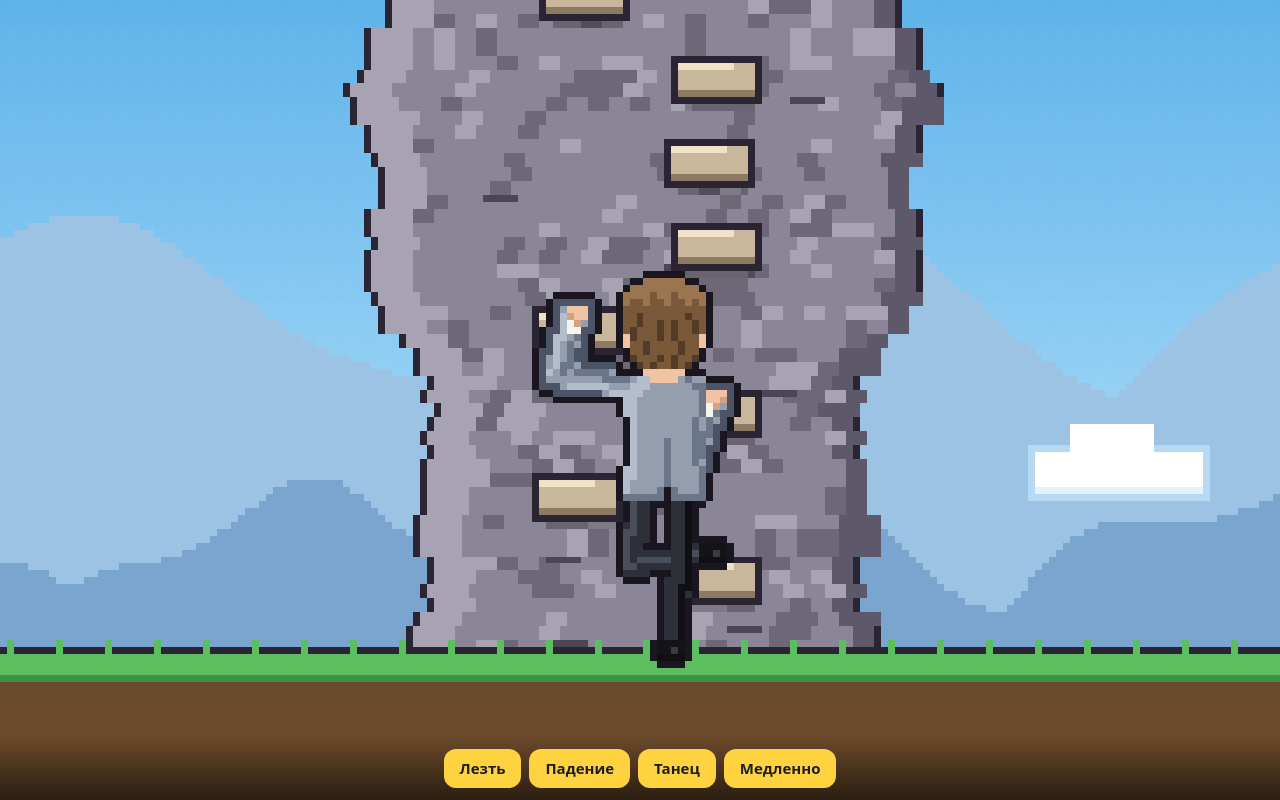
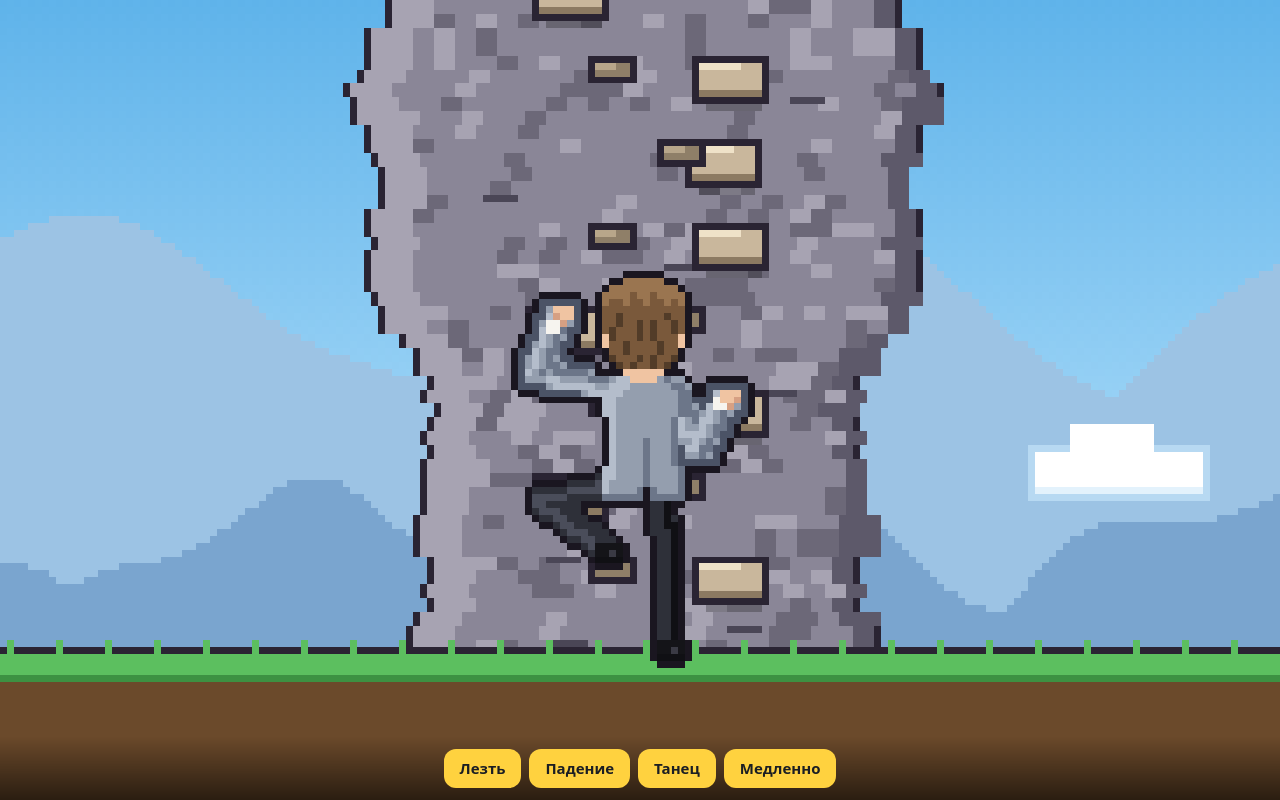
Before and after one commit to Byba123456789/tg-card-a16, a plain HTML site: page proto.html in a window 1280 px wide. Drawn offline with Linux system fonts and the light colour scheme.

Commit message:
Отдельные выступы для ног

```diff
--- a/char.js
+++ b/char.js
@@ -158,8 +158,9 @@ const Char = (() => {
     { hip: [0, 4], hl: [-12, -33], hr: [12, -33], fl: [-11, 21], fr: [11, 21], wink: true },
   ];
 
-  // holdAt(i) — зацепка i ({x, y, side}); для i < 0 — точка на земле. Руки на зацепках k и k-1, ноги на k-3 (согнутая) и k-4 (прямая)
-  function create(holdAt) {
+  // holdAt(i) — зацепка для рук ({x, y, side}); footAt(j, side) — выступ для ноги на ряду j ({x, y, ground}).
+  // Руки на зацепках k и k-1, ноги на рядах k-3 (согнутая) и k-4 (прямая), каждая нога на своей стороне
+  function create(holdAt, footAt) {
     const off = document.createElement('canvas');
     off.width = OW; off.height = OH;
     const oc = off.getContext('2d');
@@ -176,9 +177,9 @@ const Char = (() => {
     };
 
     const grip = i => { const h = holdAt(i); return { x: h.x, y: h.y - 1 }; };
-    const step = i => { const h = holdAt(i); return { x: h.x, y: h.ground ? h.y : h.y - 3 }; };
+    const step = (f, j) => { const h = footAt(j, f === 'L' ? -1 : 1); return { x: h.x, y: h.ground ? h.y : h.y - 3 }; };
     function restHip() {
-      const hl = grip(c.handOn.L), hr = grip(c.handOn.R), fl = step(c.footOn.L), fr = step(c.footOn.R);
+      const hl = grip(c.handOn.L), hr = grip(c.handOn.R), fl = step('L', c.footOn.L), fr = step('R', c.footOn.R);
       return { x: (hl.x + hr.x) * 0.3 + (fl.x + fr.x) * 0.2, y: Math.max(hl.y, hr.y) + 12 };
     }
 
@@ -191,7 +192,7 @@ const Char = (() => {
       c.footOn.L = k - 4 + (k % 2 ? 1 : 0);
       c.footOn.R = k - 3 - (k % 2 ? 1 : 0);
       c.hand.L = grip(c.handOn.L); c.hand.R = grip(c.handOn.R);
-      c.foot.L = step(c.footOn.L); c.foot.R = step(c.footOn.R);
+      c.foot.L = step('L', c.footOn.L); c.foot.R = step('R', c.footOn.R);
       c.rest = restHip();
       c.hip = { ...c.rest };
     };
@@ -207,7 +208,7 @@ const Char = (() => {
       c.footOn[foot] = k - 2;
       c.k = k;
       const hip1 = restHip();
-      c.tr = { dur, t: 0, hand, foot, swing, side: holdAt(k).side, h0, h1: grip(k), f0, f1: step(k - 2), hip0, hip1 };
+      c.tr = { dur, t: 0, hand, foot, swing, side: holdAt(k).side, h0, h1: grip(k), f0, f1: step(foot, k - 2), hip0, hip1 };
       c.mode = 'climb';
     };
 
--- a/proto.html
+++ b/proto.html
@@ -21,7 +21,7 @@ canvas { display: block; width: 100%; height: 100%; image-rendering: pixelated;
   <button id="bDance">Танец</button>
   <button id="bSlow">Медленно</button>
 </div>
-<script src="char.js?h=b8b10e62"></script>
+<script src="char.js?h=fb6c56df"></script>
 <script>
 const cv = document.getElementById('cv');
 const g = cv.getContext('2d');
@@ -33,10 +33,14 @@ const SIDES = [1, -1, 1, 1, 1, -1, -1, 1, -1, -1, -1, 1, 1, -1];
 const rnd = n => { const x = Math.sin(n * 127.1 + 311.7) * 43758.5453; return x - Math.floor(x); };
 const sideOf = i => SIDES[((i % SIDES.length) + SIDES.length) % SIDES.length];
 const hold = i => {
-  const x = sideOf(i) * 9 + Math.round(rnd(i) * 3 - 1.5), y = -36 - i * STEP;
+  const x = sideOf(i) * 11 + Math.round(rnd(i) * 2 - 1), y = -36 - i * STEP;
   return y >= 0 ? { x: sideOf(i) * 4, y: 0, side: sideOf(i), ground: true } : { x, y, side: sideOf(i) };
 };
-const ch = Char.create(hold);
+const foot = (j, side) => {
+  const y = -36 - j * STEP;
+  return y >= 0 ? { x: side * 4, y: 0, ground: true } : { x: side * 5, y };
+};
+const ch = Char.create(hold, foot);
 let climbing = false, slow = false, camY = -80, fallT = 0, t = 0;
 const music = new Audio('audio/dance.mp3');
 
@@ -110,11 +114,22 @@ function drawWall() {
     if (h.ground) continue;
     const sx = ox + h.x, sy = h.y - camY;
     if (sy < -10 || sy > H + 10) continue;
-    px(sx - 6, sy - 2, 13, 7, '#2a2433');
-    px(sx - 5, sy - 1, 11, 5, '#c9b79c');
-    px(sx - 5, sy - 1, 8, 1, '#efe2c8');
-    px(sx - 5, sy + 3, 11, 1, '#8c7a62');
-    px(sx - 4, sy + 5, 10, 1, 'rgba(0,0,0,.25)');
+    px(sx - 5, sy - 2, 11, 7, '#2a2433');
+    px(sx - 4, sy - 1, 9, 5, '#c9b79c');
+    px(sx - 4, sy - 1, 6, 1, '#efe2c8');
+    px(sx - 4, sy + 3, 9, 1, '#8c7a62');
+    px(sx - 3, sy + 5, 8, 1, 'rgba(0,0,0,.25)');
+  }
+  for (let j = -3; j < ch.k + 30; j++) {
+    for (const s of [-1, 1]) {
+      const f = foot(j, s);
+      const sx = ox + f.x, sy = f.y - camY;
+      // левая нога ходит по чётным рядам, правая по нечётным — рисуем только используемые выступы
+      if (f.ground || (j % 2 === 0) !== (s < 0) || sy < -10 || sy > H + 10) continue;
+      px(sx - 3, sy - 2, 7, 4, '#2a2433');
+      px(sx - 2, sy - 1, 5, 2, '#8f7f68');
+      px(sx - 2, sy - 1, 3, 1, '#b8a68a');
+    }
   }
   const gy = -camY;
   if (gy < H) {
```
